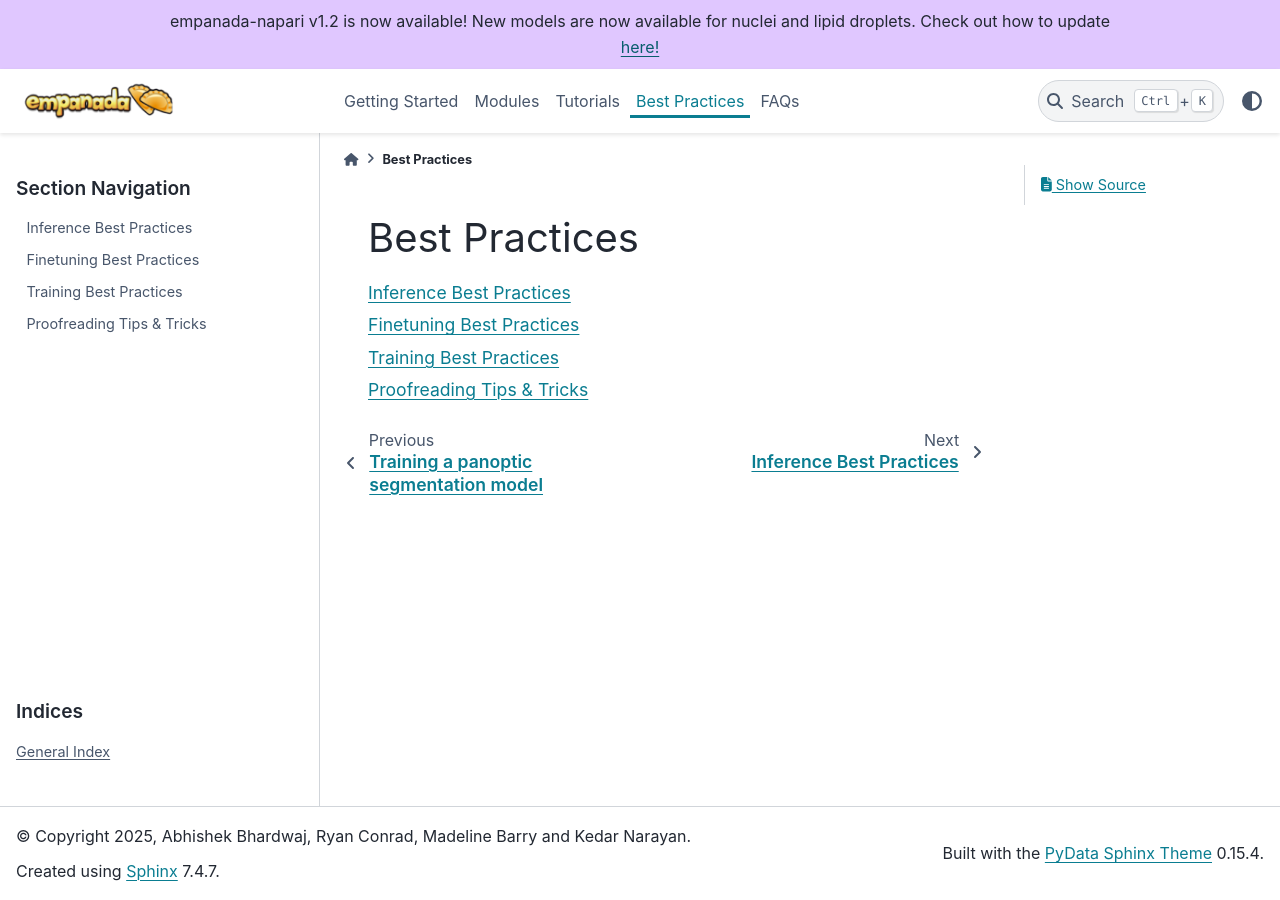
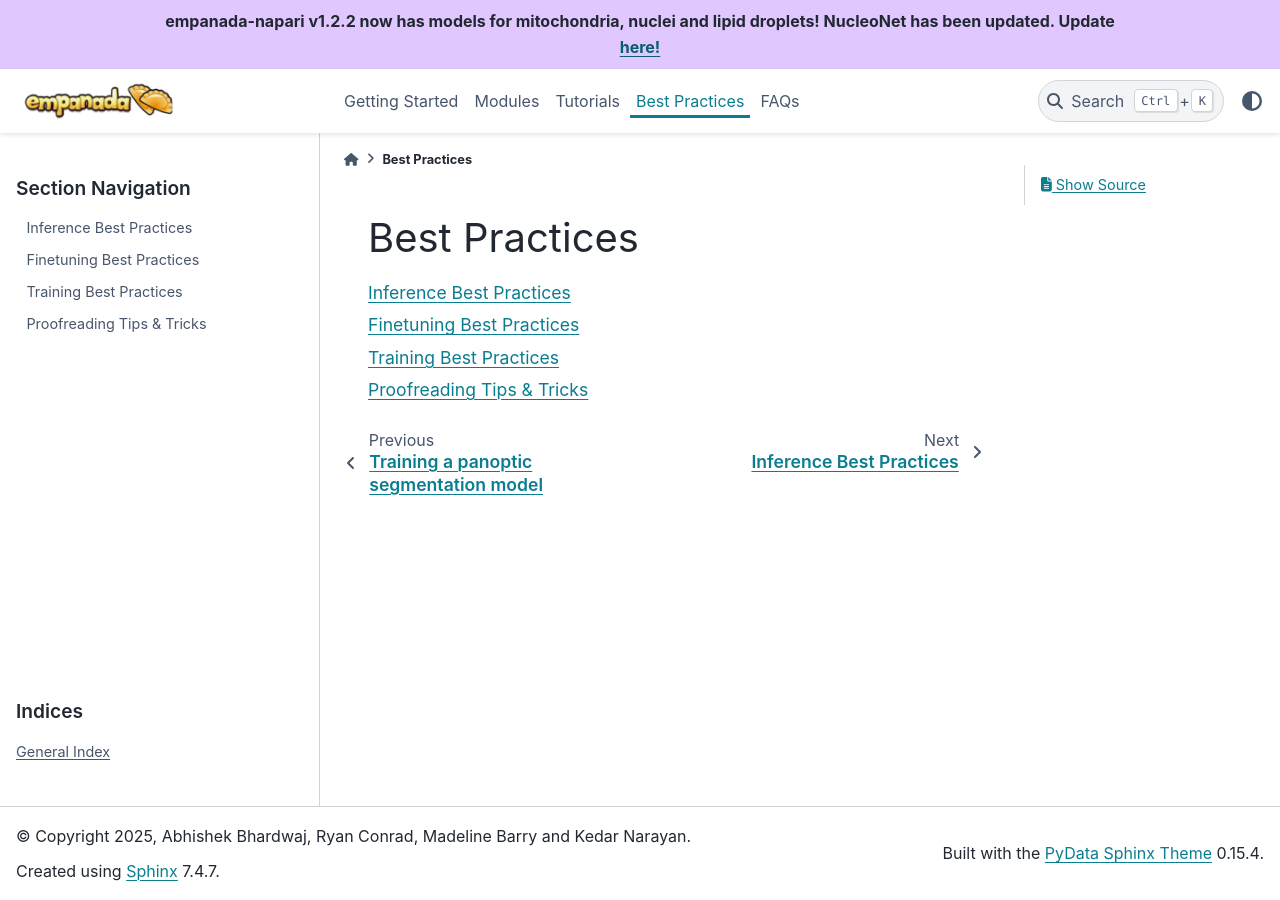
Before and after one commit to volume-em/empanada-napari-docs, a Sphinx documentation site: the page built from docs/best_practice/index.rst, in a window 1280 px wide. Built offline with Sphinx 7.4.7 and the PyData theme 0.15.4, drawn with Linux system fonts in a browser that asks for light colours.

Commit message:
changed conf.py file

```diff
--- a/docs/conf.py
+++ b/docs/conf.py
@@ -38,7 +38,7 @@ html_theme = 'pydata_sphinx_theme'
 html_theme_options = {
 	"primary_sidebar_end": ["indices.html", "sidebar-ethical-ads.html"],
 	"show_nav_level": 0,
-	"announcement": "empanada-napari v1.2 is now available! New models are now available for nuclei and lipid droplets. Check out how to update <a href='https://empanada.readthedocs.io/en/latest/getting_started/install.html'>here!</a>",
+	"announcement": "<b>empanada-napari v1.2.2 now has models for mitochondria, nuclei and lipid droplets! NucleoNet has been updated. Update <a href='https://empanada.readthedocs.io/en/latest/getting_started/install.html'>here!</a></b>",
 }
 html_logo = '_static/empanada_logo_icon.png'
 html_favicon = '_static/favicon.ico'
```
